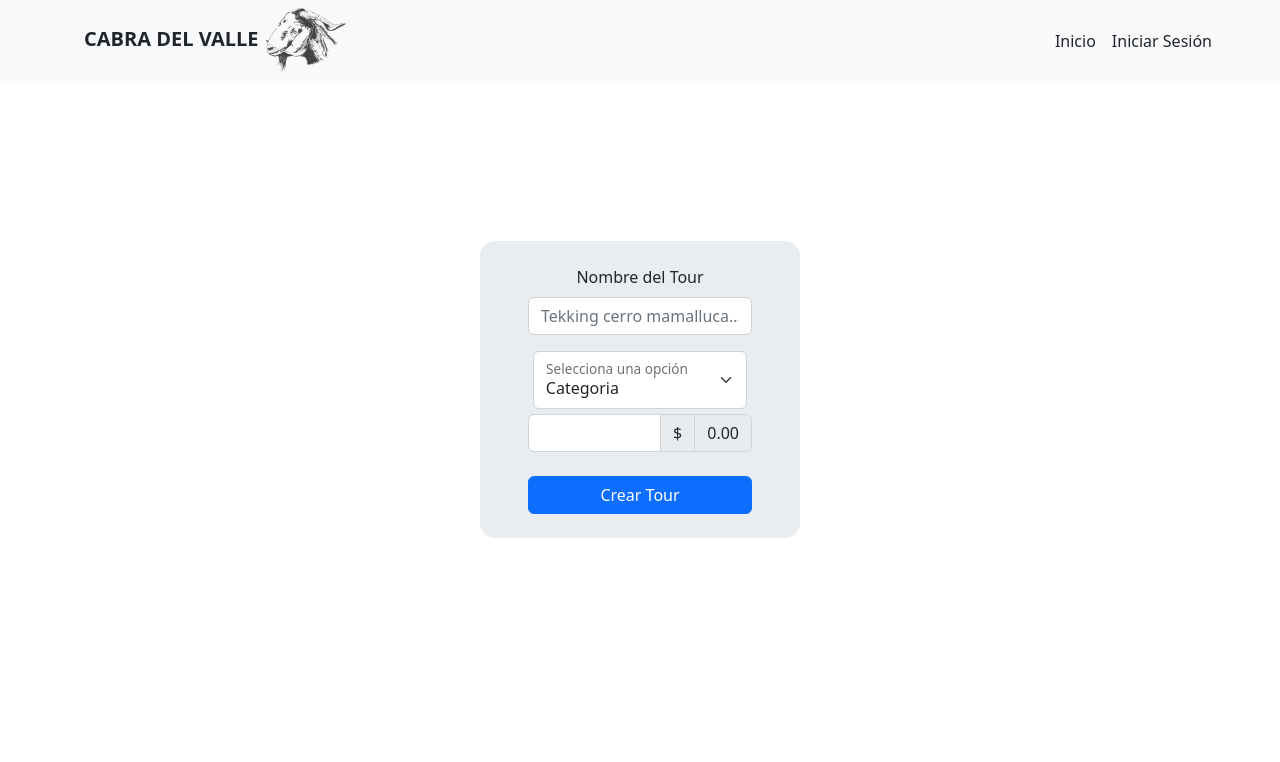
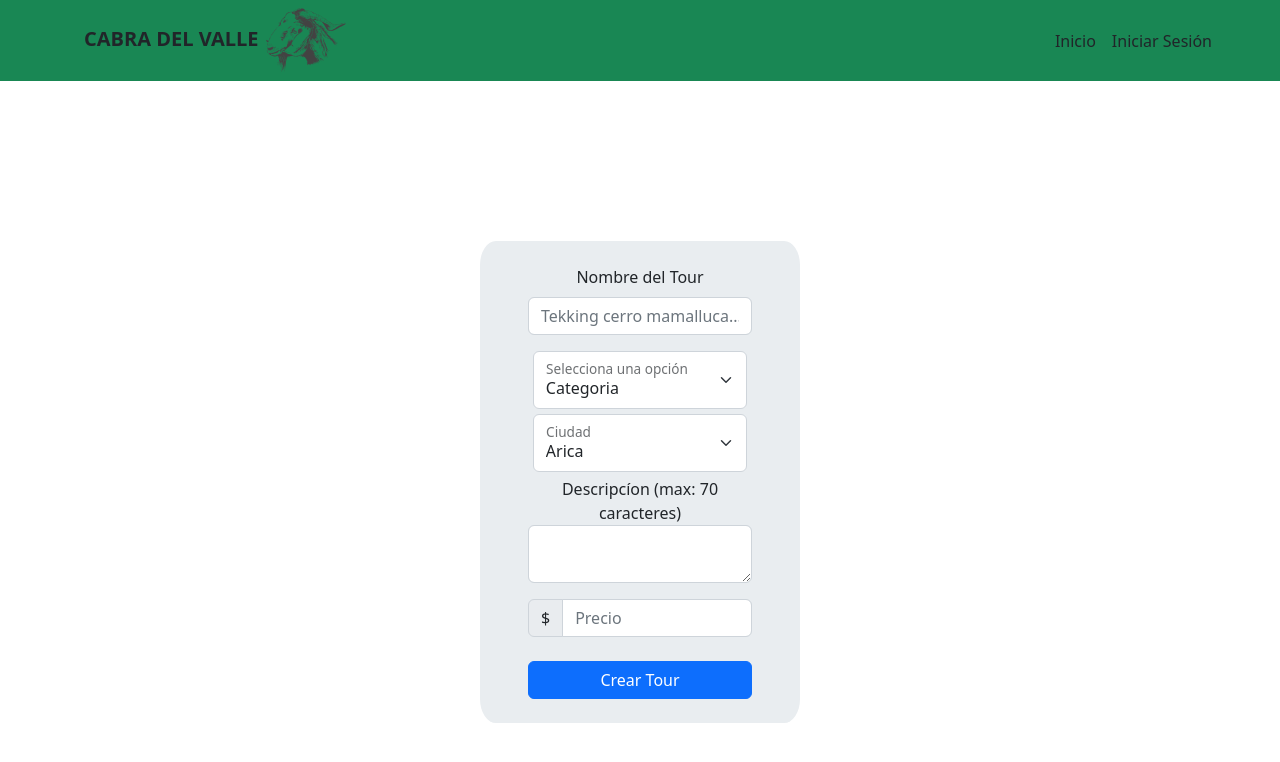
Before and after one commit to CarloAguirre/services-marketplace-project, a React (Vite) app: page /create-tour in a window 1280 px wide. Shown: the top 762 px of the page. Built offline with nearby package versions, Linux system fonts and the light colour scheme.

Commit message:
Get card info solved

```diff
--- a/helpers/cargarImagen.js
+++ b/helpers/cargarImagen.js
@@ -1,6 +1,11 @@
 import FormData from 'form-data'
+import Cookies from 'universal-cookie'
 
 export const cargarImagen = async(archivo, id)=>{
+
+    const cookies = new Cookies();
+    const idtour = cookies.get("id")
+    const nombreUser = cookies.get('name');
 
     const { name } = archivo;
 
@@ -34,8 +39,11 @@ export const cargarImagen = async(archivo, id)=>{
 
 
     await fetch(`https://restserver-crud-avanzado.herokuapp.com/api/uploads/productos/${id}`, requestOptions)
-    .then(response => response.text())
-    .then(result => console.log(result))
+    .then(response => {
+        response.text()
+        alert(`${nombreUser} haz crado correctamente tu tour`)
+        window.location.href = "./"
+    })
     .catch(error => console.log( error));
 
     }
--- a/helpers/createProducto.js
+++ b/helpers/createProducto.js
@@ -1,13 +1,15 @@
 import axios from 'axios'
 import Cookies from 'universal-cookie'
 
-export const createProducto = async(nombre, categoria, precio, token)=>{
+export const createProducto = async(nombre, categoria, precio, descripcion, ciudad, token)=>{
     const cookies = new Cookies();
 
     var data = JSON.stringify({
         "nombre": nombre,
         "categoria": categoria,
-        "precio": precio
+        "precio": precio,
+        "descripcion": descripcion,
+        "ciudad": ciudad
     });
 
     var config = {
@@ -27,16 +29,24 @@ export const createProducto = async(nombre, categoria, precio, token)=>{
         console.log(response.data._id)
         cookies.set('id', response.data._id, {"path": "/"})
 
-        alert(`Haz crado correctamente el tour: ${nombre}`)
+
         window.location.href = "./upload-service-image"
     })
     .catch(function ({response}) {
-        console.log(response)
-        const {msg} = response.data.errors[0];
+        // console.log(response)
+        let msg1 = response.data.msg;
+        let msg2 =response.data.errors[0].msg
+
+        console.log(msg2)
 
         document.getElementById('errorMsg').innerHTML = `
         <p>
-            ${msg}
+            ${msg1}
+        </p>`
+
+        document.getElementById('errorMsg').innerHTML = `
+        <p>
+            ${msg2}
         </p>`
 
     });
--- a/helpers/productosFetch.js
+++ b/helpers/productosFetch.js
@@ -23,18 +23,15 @@ import CardModel from "../src/components/CardModel";
 
 export const productInfoFetch = async()=>{
 
-  let imgIdArray = []
-  let names = []
-  let prices = []
-  let users = []
+  let imgIdArray = [];
+  let names = [];
+  let prices = [];
+  let users = [];
+  let descripciones = [];
+  let ciudades = [];
 
   let data = '';
 
-  // const cld = new Cloudinary({
-  //   cloud: {
-  //     cloudName: 'dubwhwd1w'
-  //   }
-  // });
 
   let config = {
     method: 'get',
@@ -47,6 +44,8 @@ export const productInfoFetch = async()=>{
   .then((response) => {
     // console.log(response.data.productos)
     const {productos} = response.data;
+
+    console.log(productos)
 
     const cld = new Cloudinary({
       cloud: {
@@ -78,6 +77,12 @@ export const productInfoFetch = async()=>{
       let usuario = productos[i].usuario.nombre
       users.push(usuario)
 
+      let descripcion = productos[i].descripcion
+      descripciones.push(descripcion)
+
+      let ciudad = productos[i].ciudad
+      ciudades.push(ciudad)
+
       // let myImage = cld.image(`'${imgId}'`);
 
       // document.getElementById('cards').innerHTML = `<p>hola mundo</p>` s
@@ -88,5 +93,5 @@ export const productInfoFetch = async()=>{
   .catch((error) => {
     console.log(error);
   });
-  return [imgIdArray, names, prices, users];
+  return [imgIdArray, names, prices, users, descripciones, ciudades];
 }
--- a/src/components/CardModel.jsx
+++ b/src/components/CardModel.jsx
@@ -4,7 +4,7 @@ import {AdvancedImage} from '@cloudinary/react';
 
 import '../assets/css/card.css'
 
-const CardModel = ({img, title, price, user})=>{
+const CardModel = ({img, title, price, user, desc, city})=>{
 
     // const path = `../src/assets/imgs/${img}.jpg`
 
@@ -17,12 +17,11 @@ const CardModel = ({img, title, price, user})=>{
                 <Card.Body className = 'card-style bg-light'>
                 <Card.Title>{title}</Card.Title>
                 <Card.Text className='text-dark text-opacity-50 fw-semibold'>
-                    Some quick example text to build on the card title and make up the
-                    bulk of the card's content.
+                   {desc}
                 </Card.Text>
                 <div className="text-dark text-opacity-50 fw-semibold d-flex justify-content-between">
-                        <span><i className="fa-solid fa-location-dot me-2"></i>City, Country.</span>
-                    <p className="text-dark text-opacity-50 me-3 fw-semibold">Usuario: {user}</p>
+                        <span><i className="fa-solid fa-location-dot me-2"></i>{city}, Chile.</span>
+                    <p className="text-dark text-opacity-50 me-3 fw-semibold">Guía: {user}</p>
                     </div>
                 <hr />
                 <Button variant="primary"
--- a/src/components/NavModel.jsx
+++ b/src/components/NavModel.jsx
@@ -7,7 +7,7 @@ export const NavModel = ({name}) => {
     return (
 
 
-            <nav className="navbar navbar-expand-lg bg-light">
+            <nav className="navbar navbar-expand-lg bg-success">
             <div className="container-fluid navbar-custom">
                 <div className="ms-4">
                 <a className="navbar-brand link-dark fw-semibold ms-5" href="/">CABRA DEL VALLE
--- a/src/pages/CargarImagenProducto.jsx
+++ b/src/pages/CargarImagenProducto.jsx
@@ -10,7 +10,7 @@ export const CargarImagenProducto = () => {
 
     const cookies = new Cookies();
     const id = cookies.get("id")
-     const name = cookies.get('name');
+    const name = cookies.get('name');
 
     const [archivo, setArchivo] = useState(null);
 
--- a/src/pages/CreateProduct.jsx
+++ b/src/pages/CreateProduct.jsx
@@ -20,21 +20,24 @@ export const CreateProduct = () => {
     const [formstate, setFormState] = useState({
         nombre: '',
         categoria: '',
-        precio: ''
+        precio: '',
+        descripcion: '',
+        ciudad: ''
+
     })
 
     const onSubmit = async(event)=>{
         event.preventDefault();
 
         try {
-            createProducto(nombre, categoria, precio, token)
+            createProducto(nombre, categoria, precio, descripcion, ciudad, token)
 
         } catch (error) {
             console.log(error)
         }
     }
 
-    const {nombre, categoria, precio} = formstate;
+    const {nombre, categoria, precio, descripcion, ciudad} = formstate;
 
     const onInputchange = async({target})=>{
         const {name, value} = target;
@@ -84,19 +87,65 @@ export const CreateProduct = () => {
                 <label htmlFor="floatingSelect">Selecciona una opción</label>
             </div>
 
+            <div className="form-floating filter-custom">
+                <select
+                className="form-select"
+                id="floatingSelect"
+                aria-label="Floating label select example"
+                name='ciudad'
+                value={ciudad}
+                onChange={onInputchange}
+                >
+                    <option>Arica</option>
+                    <option>Iquique</option>
+                    <option>Antofagasta</option>
+                    <option>Copiapó</option>
+                    <option>Coquimbo</option>
+                    <option>La Serena</option>
+                    <option>Vicuña</option>
+                    <option>Valparaiso</option>
+                    <option>Viña del Mar</option>
+                    <option>Talca</option>
+                    <option>Rancagua</option>
+                    <option>Concepción</option>
+                    <option>Valdivia</option>
+                    <option>Puerto Varas</option>
+                    <option>Puerto Montt</option>
+                    <option>Temuco</option>
+                    <option>Chillán</option>
+                    <option>Osorno</option>
+                    <option>Puerto Williams</option>
+                    <option>Punta Arenas</option>
+                    <option>Rapa-Nui</option>
+                </select>
+                <label htmlFor="floatingSelect">Ciudad</label>
+            </div>
+
+            <label htmlFor="floatingTextarea2">Descripcíon (max: 70 caracteres)</label>
+            <div className="form-floating mb-3">
+                <textarea
+                className="form-control"
+                id="floatingTextarea2"
+                maxLength="70"
+                name='descripcion'
+                value ={descripcion}
+                onChange={onInputchange}
+
+                ></textarea>
+            </div>
+
             <div className="input-group">
+                <span
+                className="input-group-text">$</span>
                 <input
                 type="text"
+                placeholder='Precio'
                 className="form-control"
                 aria-label="Dollar amount (with dot and two decimal places)"
                 name='precio'
                 value={precio}
                 onChange={onInputchange}
                 />
-                <span
-                className="input-group-text">$</span>
-                <span
-                className="input-group-text">0.00</span>
             </div>
             <button type="submit" className="btn btn-primary create-account__button mt-4">Crear Tour</button>
             </form>
```
Also changed, not shown: src/components/CardGrid.jsx (+36 -17 lines).
